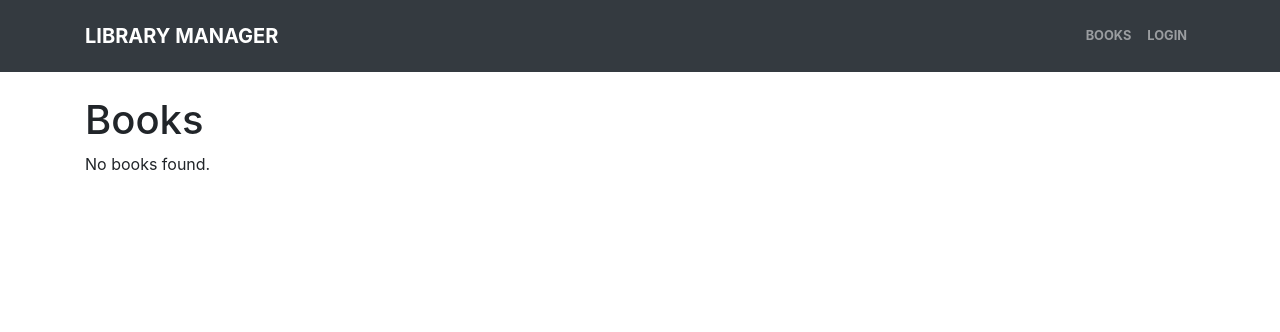
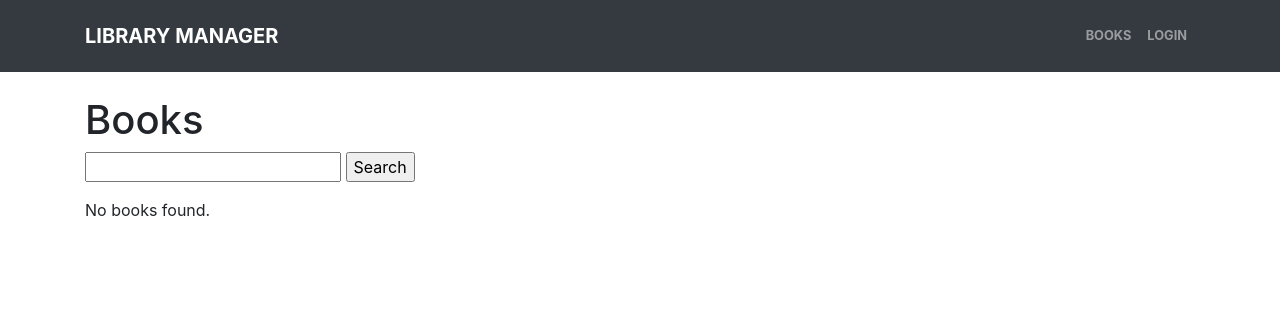
Before and after one commit to vkopio/django-library-manager, a Django app: page /library/books/ in a window 1280 px wide. Shown: the top 332 px of the page. Run offline with Django 3.2, Linux system fonts and the light colour scheme; data that the repository does not hold is empty; parts of the project's set-up code (start-up, migrations or seed data) failed here and were passed over; some libraries are stand-ins or nearby versions.

Commit message:
Added initial book seach functionality for postgres database

```diff
--- a/library_app/templates/library_app/book_list.html
+++ b/library_app/templates/library_app/book_list.html
@@ -2,6 +2,11 @@
 
 {% block content %}
     <h1>Books</h1>
+
+    <form action="{% url 'library_app:book_list' %}" method="get">
+        <input type="text" name="search">
+        <input type="submit" value="Search" />
+    </form>
 
     {% if books %}
         <table class="table">
--- a/library_app/views/book_views.py
+++ b/library_app/views/book_views.py
@@ -1,3 +1,5 @@
+from django.contrib.postgres.search import TrigramSimilarity
+from django.db import connection
 from django.views import generic
 from library_app.models import Book
 
@@ -7,6 +9,15 @@ class BookListView(generic.ListView):
     paginate_by = 20
 
     def get_queryset(self):
+        search = self.request.GET.get('search', False)
+
+        if search and connection.vendor == 'postgresql':
+            return Book.objects.annotate(
+                similarity=TrigramSimilarity('name', search),
+            ).filter(
+                similarity__gt=0.3
+            ).order_by('-similarity')
+
         return Book.objects.order_by('name')
 
 
```
